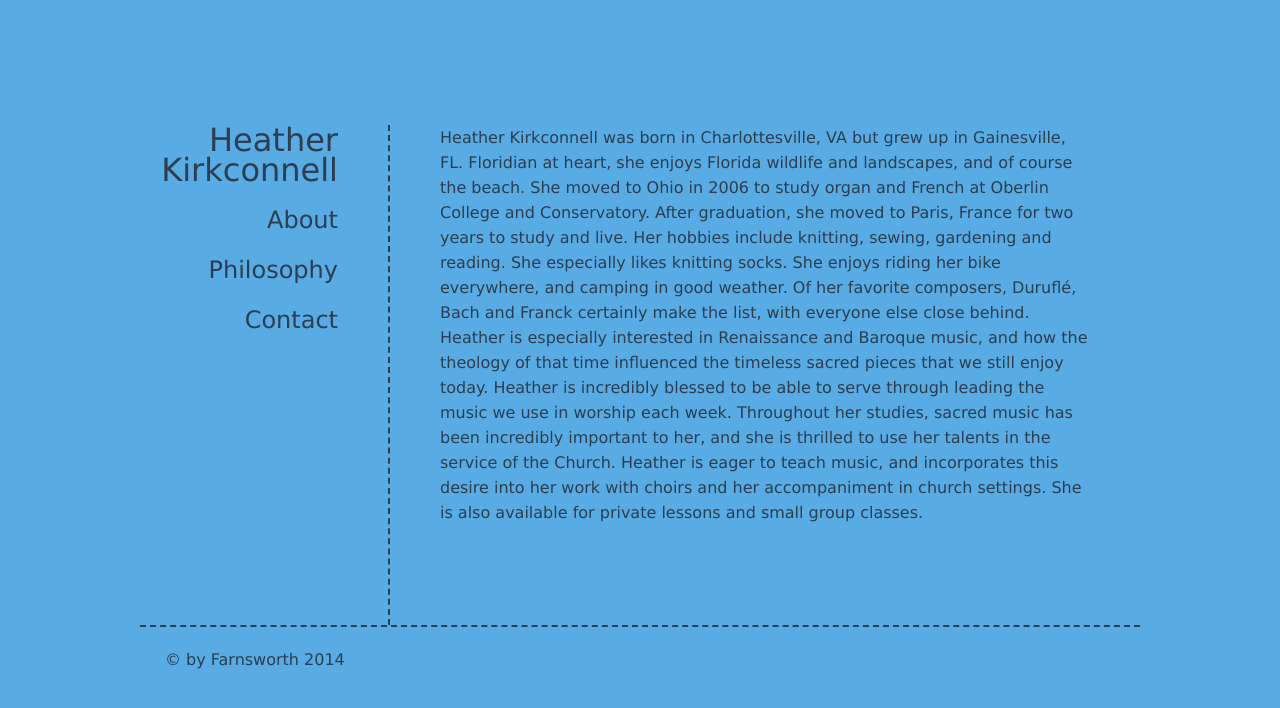
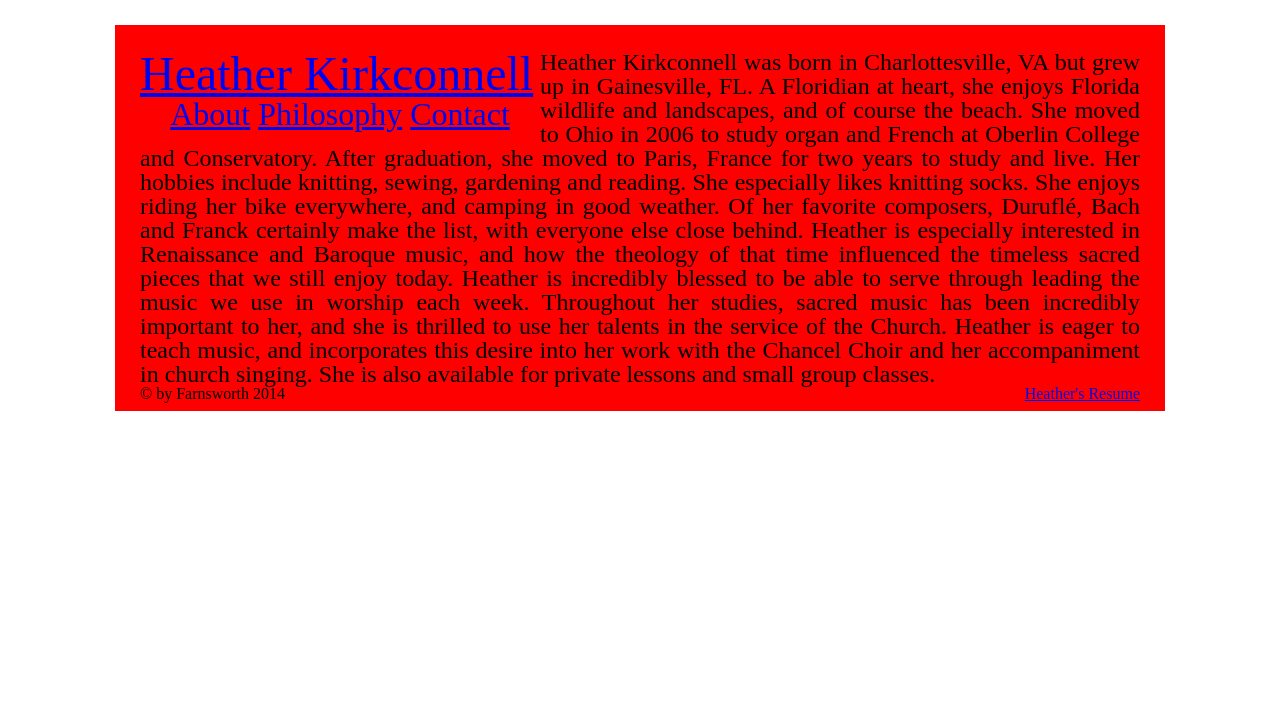
Before and after one commit to baroquebloke/heather-kirkconnell, a Flask app: page / in a window 1280 px wide. Shown: the top 708 px of the page. Run offline with Flask 2, Linux system fonts and the light colour scheme.

Commit message:
always redesigning

```diff
--- a/static/style.css
+++ b/static/style.css
@@ -48,54 +48,41 @@ table {
 }
 
 /* ################################################# */
-
-html {
-  background-color: #59abe3;
-  font-family: Verdana,Geneva,sans-serif;
-  color: #2c3e50;
+html, body {
+  width: 100%;
 }
-body {
+.wrap {
+  background-color: red;
   width: 1000px;
-  padding-top: 125px;
   margin: 0 auto;
+  margin-top: 25px;
+  padding: 25px;
 }
-.head-nav {
-  width: 198px;
-  height: 475px;
-  text-align: right;
-  padding: 0 50px 25px 0;
-  border-right: 2px dashed #2c3e50;
+#header {
+  width: 400px;
+  font-size: 300%;
   float: left;
 }
-#header a {
-  line-height: 30px;
+#menu {
+  width: 400px;
   font-size: 200%;
+  text-align: center;
+  float: left;
+  clear: both;
 }
-.head-nav a {
-  text-decoration: none;
-  line-height: 50px;
-  font-size: 150%;
-  color: #2c3e50;
-}
-.head-nav a:active {
-  color: #f1c40f
-}
-#menu {
-  padding-top: 10px;
+#menu li {
+  display: inline;
 }
 .page-content {
-  width: 650px;
-  height: 500px;
-  padding: 0 50px 0 50px;
-  line-height: 25px;
-  overflow: hidden;
+  font-size: 150%;
+  text-align: justify;
+}
+footer {
+  clear: both;
+}
+footer h1 {
+  float: left;
+}
+footer a {
   float: right;
 }
-.page-content h1 {
-  margin-bottom: 9999px;
-}
-#footer {
-  padding: 25px 0 25px 25px;
-  border-top: 2px dashed #2c3e50;
-  clear: both;
-}
--- a/templates/layouts/base.html
+++ b/templates/layouts/base.html
@@ -8,37 +8,41 @@
     <link rel="stylesheet" type="text/css" href="/static/style.css"/>
   </head>
   <body>
-    <div class="head-nav">
+    <div class="wrap">
       <div id="header">
-        {% block header %}
-        {% endblock %}
+        <a href="/">Heather Kirkconnell</a>
       </div>
       <div id="menu">
-        {% block menu %}
+        <ul>
+          <li>
+            <a href="/">About</a>
+          </li>
+          <li>
+            <a href="/philosophy">Philosophy</a>
+          </li>
+          <li>
+            <a href="/contact">Contact</a>
+          </li>
+        </ul>
+      </div>
+      <div class="page-content">
+        {% block index %}
         {% endblock %}
-      </div>
-    </div>
-    <div class="page-content">
-      <div id="about">
         {% block about %}
         {% endblock %}
-      </div>
-      <div id="philosophy">
         {% block philosophy %}
         {% endblock %}
-      </div>
-      <div id="events">
         {% block events %}
         {% endblock %}
-      </div>
-      <div id="contact">
         {% block contact %}
         {% endblock %}
       </div>
-    </div>
-    <div id="footer">
-      {% block footer %}
-      {% endblock %}
+      <footer>
+        <h1>
+          &copy by Farnsworth 2014
+        </h1>
+        <a href="/static/HK_CV.pdf" target="blank">Heather's Resume</a>
+      </footer>
     </div>
   </body>
 </html>
--- a/templates/pages/index.html
+++ b/templates/pages/index.html
@@ -1,27 +1,9 @@
 {% extends "/layouts/base.html" %}
 
-{% block header %}
-<a href="#about">Heather Kirkconnell</a>
-{% endblock %}
-
-{% block menu %}
-<ul>
-  <li>
-    <a href="#about">About</a>
-  </li>
-  <li>
-    <a href="#philosophy">Philosophy</a>
-  </li>
-  <li>
-    <a href="#contact">Contact</a>
-  </li>
-</ul>
-{% endblock %}
-
-{% block about %}
-<h1 id="about">
+{% block index %}
+<h1>
   Heather Kirkconnell was born in Charlottesville, VA but grew up in
-  Gainesville, FL.  Floridian at heart, she enjoys Florida wildlife and
+  Gainesville, FL.  A Floridian at heart, she enjoys Florida wildlife and
   landscapes, and of course the beach.  She moved to Ohio in 2006 to study
   organ and French at Oberlin College and Conservatory.  After graduation,
   she moved to Paris, France for two years to study and live.  Her hobbies
@@ -35,36 +17,8 @@
   we use in worship each week.  Throughout her studies, sacred music has been
   incredibly important to her, and she is thrilled to use her talents in the
   service of the Church.  Heather is eager to teach music, and incorporates
-  this desire into her work with choirs and her accompaniment in
-  church settings.  She is also available for private lessons and small group
+  this desire into her work with the Chancel Choir and her accompaniment in
+  church singing.  She is also available for private lessons and small group
   classes.
 </h1>
 {% endblock %}
-
-{% block philosophy %}
-<h1 id="philosophy">
-  When it comes to teaching, performing, or just interacting with people,
-  Heather believes in a "My way, or your way, but preferably my way"
-  approach.  She also likes to dance and jump around to music.  Above all
-  else: fun must always be had at all times.
-</h1>
-{% endblock %}
-
-{% block contact %}
-<h1 id="contact">
-  <p>Living in this modern day and age Heather regularly enjoys the benefits
-    of smartphones and constant connectivity.</p>
-  <p>Don't be shy if you have any questions!</p>
-  <p>Send all inquires to:</p>
-  <a href="mailto:hkirkcon@gmail.com">hkirkcon@gmail.com</a>
-  <p>Or, leave a  message in her Google Voice mailbox:</p>
-
-</h1>
-
-{% endblock %}
-
-{% block footer %}
-<h1>
-  &copy by Farnsworth 2014
-</h1>
-{% endblock %}
```
Also changed, not shown: templates/pages/contact.html (added, +12 -0 lines), templates/pages/philosophy.html (added, +10 -0 lines), 1 other file.
